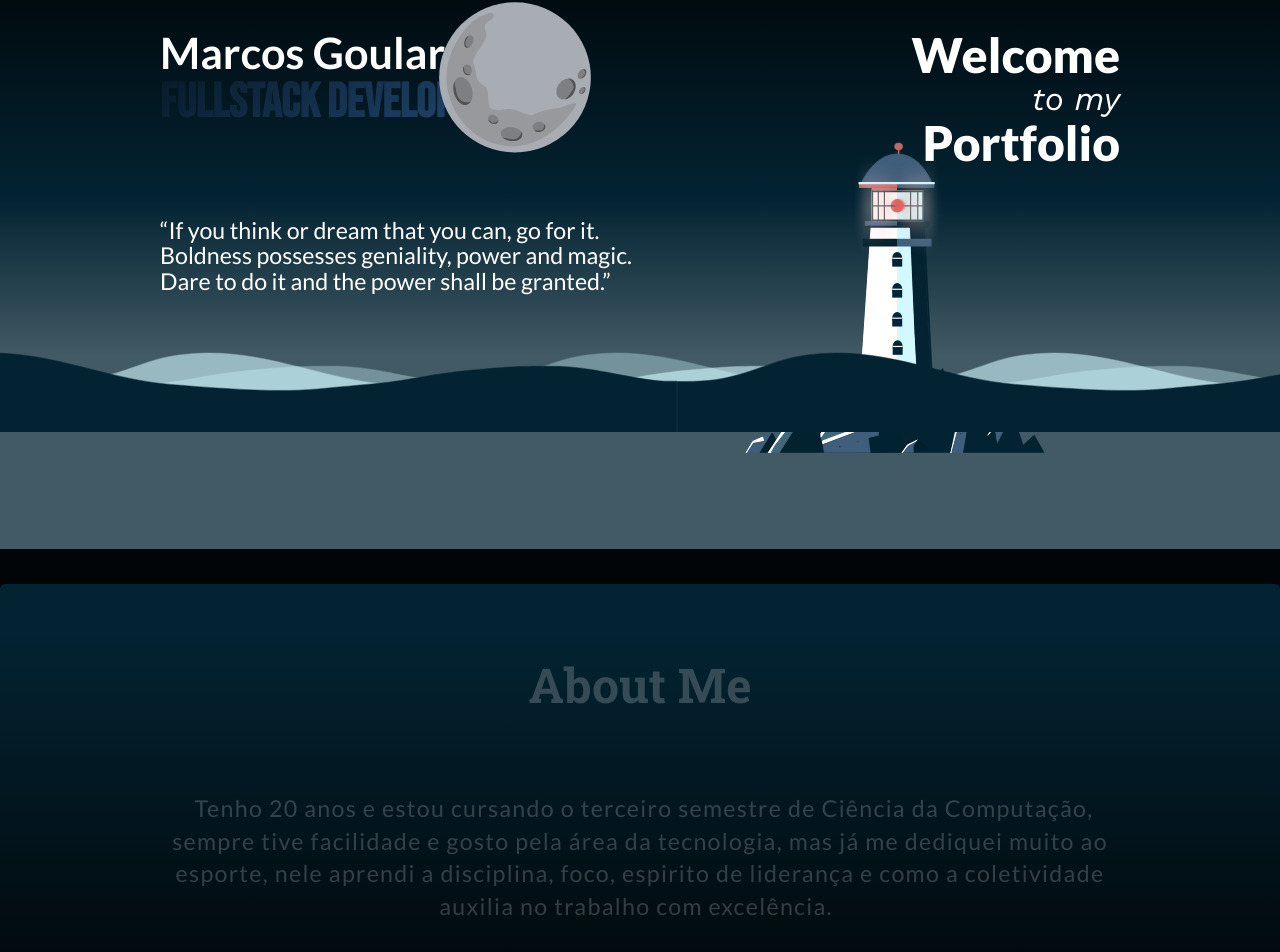
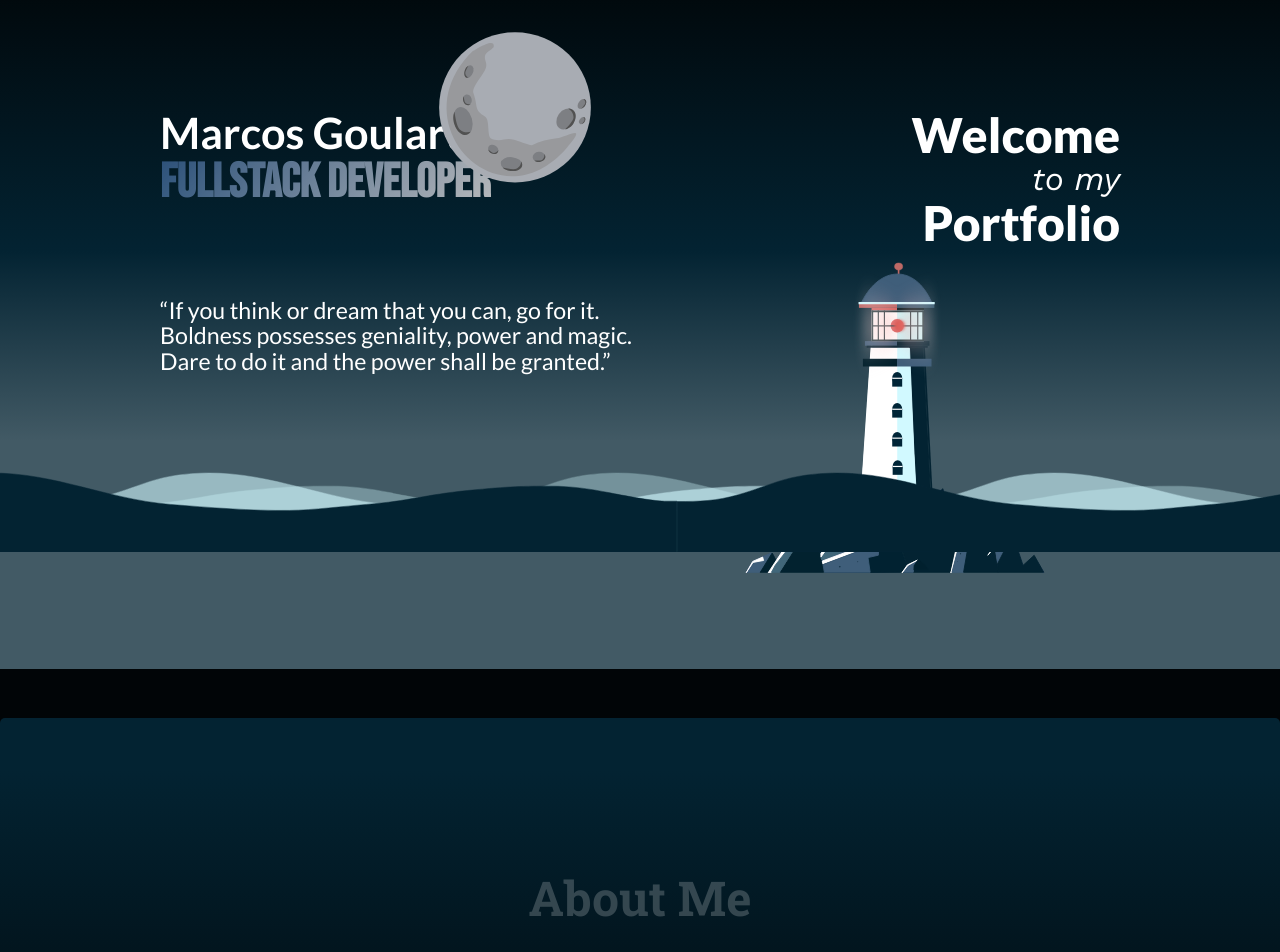
Before and after one commit to mvsgurtz/Portfolio, a React (Vite) app: page / in a window 1280 px wide. Shown: the part 91-1043 px from the top of the page. Built offline with nearby package versions, Linux system fonts and the light colour scheme; the HTML template or start-up script is replaced by a standard one.

Commit message:
Finished Intro, HardSkill and AboutMe.

```diff
--- a/src/components/Header/index.tsx
+++ b/src/components/Header/index.tsx
@@ -37,7 +37,6 @@ export const Header = () => {
                 >
                   <path d="M8 11a3 3 0 1 1 0-6 3 3 0 0 1 0 6m0 1a4 4 0 1 0 0-8 4 4 0 0 0 0 8M8 0a.5.5 0 0 1 .5.5v2a.5.5 0 0 1-1 0v-2A.5.5 0 0 1 8 0m0 13a.5.5 0 0 1 .5.5v2a.5.5 0 0 1-1 0v-2A.5.5 0 0 1 8 13m8-5a.5.5 0 0 1-.5.5h-2a.5.5 0 0 1 0-1h2a.5.5 0 0 1 .5.5M3 8a.5.5 0 0 1-.5.5h-2a.5.5 0 0 1 0-1h2A.5.5 0 0 1 3 8m10.657-5.657a.5.5 0 0 1 0 .707l-1.414 1.415a.5.5 0 1 1-.707-.708l1.414-1.414a.5.5 0 0 1 .707 0m-9.193 9.193a.5.5 0 0 1 0 .707L3.05 13.657a.5.5 0 0 1-.707-.707l1.414-1.414a.5.5 0 0 1 .707 0zm9.193 2.121a.5.5 0 0 1-.707 0l-1.414-1.414a.5.5 0 0 1 .707-.707l1.414 1.414a.5.5 0 0 1 0 .707M4.464 4.465a.5.5 0 0 1-.707 0L2.343 3.05a.5.5 0 1 1 .707-.707l1.414 1.414a.5.5 0 0 1 0 .708z" />
                 </svg>
-
                 {/* <svg
               xmlns="http://www.w3.org/2000/svg"
               width="16"
--- a/src/components/MainContent/AboutMeSection/style.module.scss
+++ b/src/components/MainContent/AboutMeSection/style.module.scss
@@ -3,16 +3,16 @@
 .aboutMe__container {
   width: 100%;
   display: flex;
-  height: 31.25rem;
+  height: 32rem;
   align-items: center;
   background: rgb(12, 12, 12);
   background: linear-gradient(0deg, #010507 12%, #032332 90%);
   border-radius: 5px;
-  margin-top: 130px;
+  margin-top: 120px;
 
   .aboutMe__content {
     width: 75%;
-    height: 70%;
+    height: 40%;
     margin: 0 auto;
 
     @include display($align: center, $direction: column, $gap: 5rem);
--- a/src/components/MainContent/BackgroundAnimation/style.module.scss
+++ b/src/components/MainContent/BackgroundAnimation/style.module.scss
@@ -2,7 +2,7 @@
   width: 450px;
   background-image: url("../../../assets/Background/moonBackGround.svg");
   position: absolute;
-  top: -40px;
+  top: -10px;
   left: -250px;
   right: 0;
   margin: auto;
@@ -11,15 +11,13 @@
   z-index: 5;
 }
 
-
-
 .background__content {
   position: absolute;
   display: flex;
   flex-direction: column;
   // margin: auto;
   width: 100%;
-  height: 80%;
+  height: 95%;
   top: 0;
   z-index: -1;
   background: rgb(0,0,0);
--- a/src/components/MainContent/IntroSection/style.module.scss
+++ b/src/components/MainContent/IntroSection/style.module.scss
@@ -2,7 +2,7 @@
 
 .intro__container {
   width: 75%;
-  margin: 0 auto;
+  margin: 5rem auto;
   position: relative;
   @include display($direction: column, $gap: 3rem);
 
@@ -63,3 +63,13 @@
     width: 50%;
   }
 }
+
+@keyframes bg-animation {
+  0% {
+    background-position: left;
+  }
+
+  100% {
+    background-position: right;
+  }
+}
--- a/src/components/MainContent/style.module.scss
+++ b/src/components/MainContent/style.module.scss
@@ -19,9 +19,8 @@
 
 .main__content {
   position: relative;
-  gap: 10rem;
   margin-top: 4rem;
-  @include display($direction: column);
+  @include display($direction: column, $gap:9rem);
 }
 
 
```
Also changed, not shown: src/assets/Navigator/language.svg (added).
